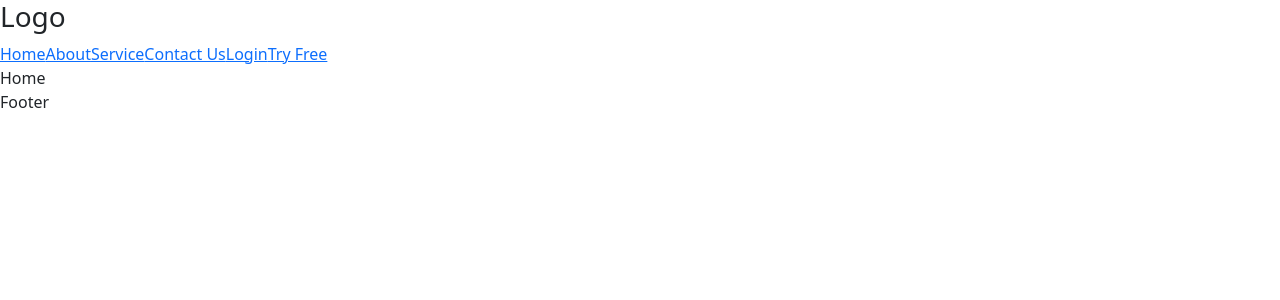
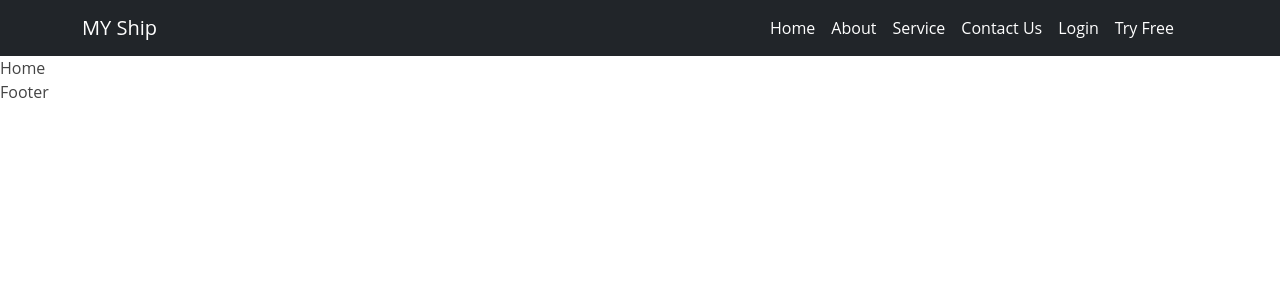
Before and after one commit to Jayaramvenkatanarayanan/myship, a React (Create React App) app: page / in a window 1280 px wide. Shown: the top 300 px of the page. Built offline with nearby package versions, Linux system fonts and the light colour scheme.

Commit message:
feat: header bar added

```diff
--- /dev/null
+++ b/src/css/globals.css
@@ -0,0 +1,47 @@
+:root {
+  --font-default: "Open Sans", system-ui, -apple-system, "Segoe UI", Roboto, "Helvetica Neue", Arial, "Noto Sans", "Liberation Sans", sans-serif, "Apple Color Emoji", "Segoe UI Emoji", "Segoe UI Symbol", "Noto Color Emoji";
+  --font-primary: "Inter", sans-serif;
+  --font-secondary: "Poppins", sans-serif;
+}
+/* Colors */
+:root {
+  --color-default: #0a0d13;
+  --color-primary: #0d42ff;
+  --color-secondary: #0e1d34;
+}
+
+/* Smooth scroll behavior */
+:root {
+  scroll-behavior: smooth;
+}
+* {
+  margin: 0;
+  padding: 0;
+  outline: none;
+  box-sizing: border-box;
+ font-family: var(--font-default);
+}
+
+body {
+ font-family: var(--font-default);
+  color: #444444;
+}
+
+a {
+  color: #4154f1;
+  text-decoration: none;
+}
+
+a:hover {
+  color: #406aff;
+  text-decoration: none;
+}
+
+h1,
+h2,
+h3,
+h4,
+h5,
+h6 {
+  font-family: var(--font-primary);
+}
--- /dev/null
+++ b/src/css/navbar.css
@@ -0,0 +1,13 @@
+.navbar {
+    padding: 0;
+    transition: all 0.4s;
+  }
+.navbar a{
+    color: white;
+}
+.navbar a:hover{
+    color: #D9B35C;
+}
+.navbarColor{
+    background-color: #263642;
+}
--- a/src/index.js
+++ b/src/index.js
@@ -4,10 +4,11 @@ import "./index.css";
 import App from "./App";
 import reportWebVitals from "./reportWebVitals";
 import { BrowserRouter } from "react-router-dom";
+import Layout from "./layouts/Layout";
 
 // Importing the Bootstrap CSS
 import "bootstrap/dist/css/bootstrap.min.css";
-import Layout from "./layouts/Layout";
+import "../src/css/globals.css";
 
 const root = ReactDOM.createRoot(document.getElementById("root"));
 root.render(
--- a/src/layouts/Header.js
+++ b/src/layouts/Header.js
@@ -1,8 +1,17 @@
 import React from "react";
-import Navbar from "./Navbar";
+import NavItems from "./NavItems";
 
 function Header() {
-  return <Navbar />;
+  return (
+    <>
+      <header>
+        <meta charSet="UTF-8" />
+        <meta name="viewport" content="width=device-width, initial-scale=1.0" />
+        <title>MyShipApp</title>
+      </header>
+      <NavItems />
+    </>
+  );
 }
 
 export default Header;
--- a/src/layouts/Layout.js
+++ b/src/layouts/Layout.js
@@ -1,19 +1,21 @@
-import React, { Component } from "react";
+import React from "react";
 import Footer from "./Footer";
 import Header from "./Header";
 import ThemeProvider from "react-bootstrap/ThemeProvider";
 
-export default class Layout extends Component {
-  render() {
-    return (
+const Layout = ({ children }) => {
+  return (
+    <>
       <ThemeProvider
         breakpoints={["xxxl", "xxl", "xl", "lg", "md", "sm", "xs", "xxs"]}
         minBreakpoint="xxs"
       >
         <Header />
-        <main>{this.props.children}</main>
+        <main>{children}</main>
         <Footer />
       </ThemeProvider>
-    );
-  }
-}
+    </>
+  );
+};
+
+export default Layout;
--- /dev/null
+++ b/src/layouts/NavItems.js
@@ -0,0 +1,48 @@
+import React from "react";
+import { Link, Outlet } from "react-router-dom";
+import Container from "react-bootstrap/Container";
+import Nav from "react-bootstrap/Nav";
+import Navbar from "react-bootstrap/Navbar";
+import "../css/navbar.css";
+
+function NavItems() {
+  return (
+    <Navbar
+      collapseOnSelect
+      expand="lg"
+      bg="dark"
+      className="navbar navbarColor"
+      variant="dark"
+    >
+      <Container>
+        <Navbar.Brand href="#home">MY Ship</Navbar.Brand>
+        <Navbar.Toggle aria-controls="responsive-navbar-nav" />
+        <Navbar.Collapse id="responsive-navbar-nav">
+          <Nav className="justify-content-end flex-grow-1 pe-3">
+            <Nav.Link>
+              <Link to="/">Home</Link>
+            </Nav.Link>
+            <Nav.Link>
+              <Link to="/about">About</Link>
+            </Nav.Link>
+            <Nav.Link>
+              <a href="#">Service</a>
+            </Nav.Link>
+            <Nav.Link>
+              <a href="#">Contact Us</a>
+            </Nav.Link>
+            <Nav.Link>
+              <a href="#">Login</a>
+            </Nav.Link>
+            <Nav.Link>
+              <a href="#">Try Free</a>
+            </Nav.Link>
+            <Outlet />
+          </Nav>
+        </Navbar.Collapse>
+      </Container>
+    </Navbar>
+  );
+}
+
+export default NavItems;
--- a/src/layouts/Navbar.js
+++ /dev/null
@@ -1,21 +0,0 @@
-import React from "react";
-import { Link, Outlet } from "react-router-dom";
-
-function Navbar() {
-  return (
-    <header>
-      <h3>Logo</h3>
-      <nav>
-        <Link to="/">Home</Link>
-        <Link to="/about">About</Link>
-        <a href="#">Service</a>
-        <a href="#">Contact Us</a>
-        <a href="#">Login</a>
-        <a href="#">Try Free</a>
-        <Outlet />
-      </nav>
-    </header>
-  );
-}
-
-export default Navbar;
--- a/src/reportWebVitals.js
+++ b/src/reportWebVitals.js
@@ -1,6 +1,6 @@
-const reportWebVitals = onPerfEntry => {
+const reportWebVitals = (onPerfEntry) => {
   if (onPerfEntry && onPerfEntry instanceof Function) {
-    import('web-vitals').then(({ getCLS, getFID, getFCP, getLCP, getTTFB }) => {
+    import("web-vitals").then(({ getCLS, getFID, getFCP, getLCP, getTTFB }) => {
       getCLS(onPerfEntry);
       getFID(onPerfEntry);
       getFCP(onPerfEntry);
```
Also changed, not shown: .eslintrc.json, 1 other file (tests, documents, lock files or other folders).
